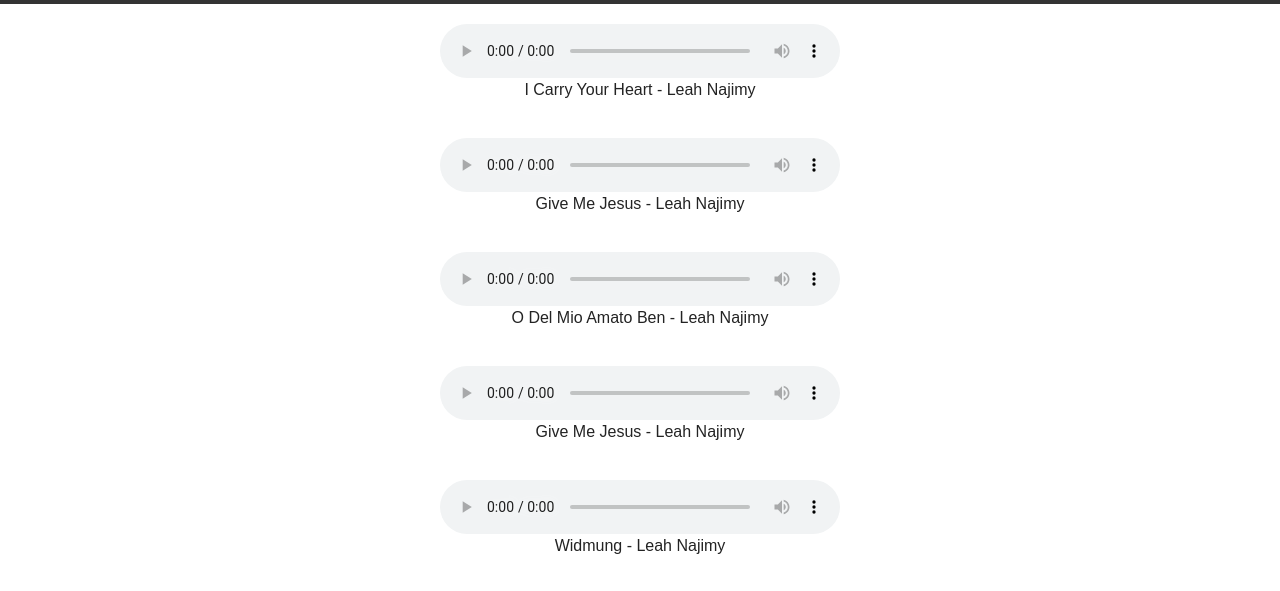
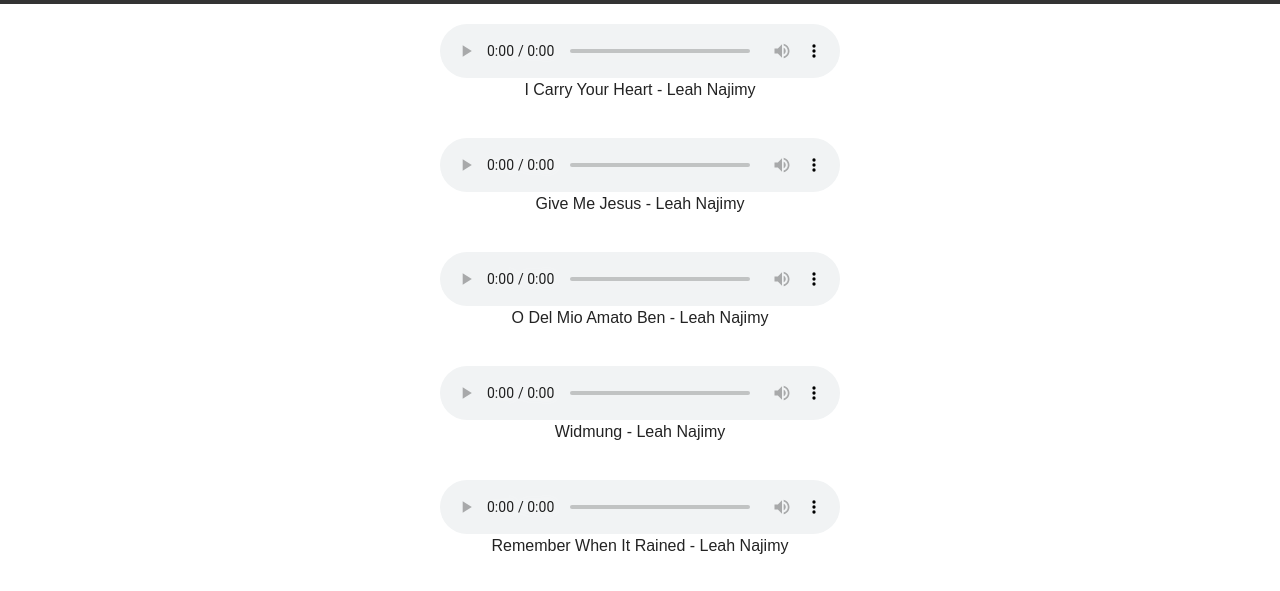
Before and after one commit to CJames473/bju, a plain HTML site: page music.html in a window 1280 px wide. Shown: the part 204-795 px from the top of the page. Drawn offline with Linux system fonts and the light colour scheme; files whose address does not match are found by name.

Commit message:
Update music.html

```diff
--- a/music.html
+++ b/music.html
@@ -172,14 +172,6 @@
 
   </div>
 
-  <div class="audio-player">
-   <audio controls preload="auto" style="width:100%;">
-      <source src="Music/Give Me Jesus - Leah Najimy.mp3" type="audio/mp3">
-      Your browser does not support the audio element.
-    </audio>
-    <p class="song-title">Give Me Jesus - Leah Najimy</p>
-
-  </div>
 
   <div class="audio-player">
    <audio controls preload="auto" style="width:100%;">
```
